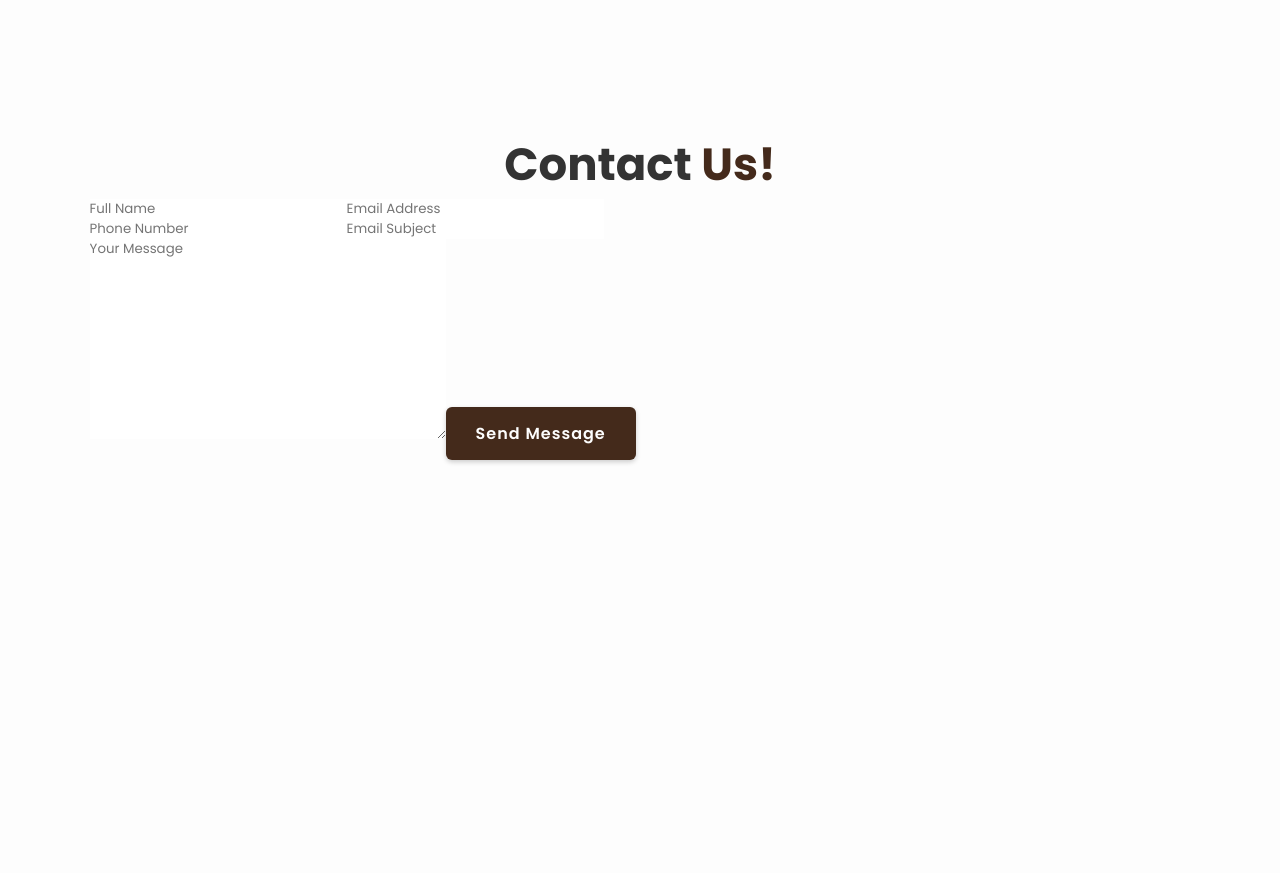
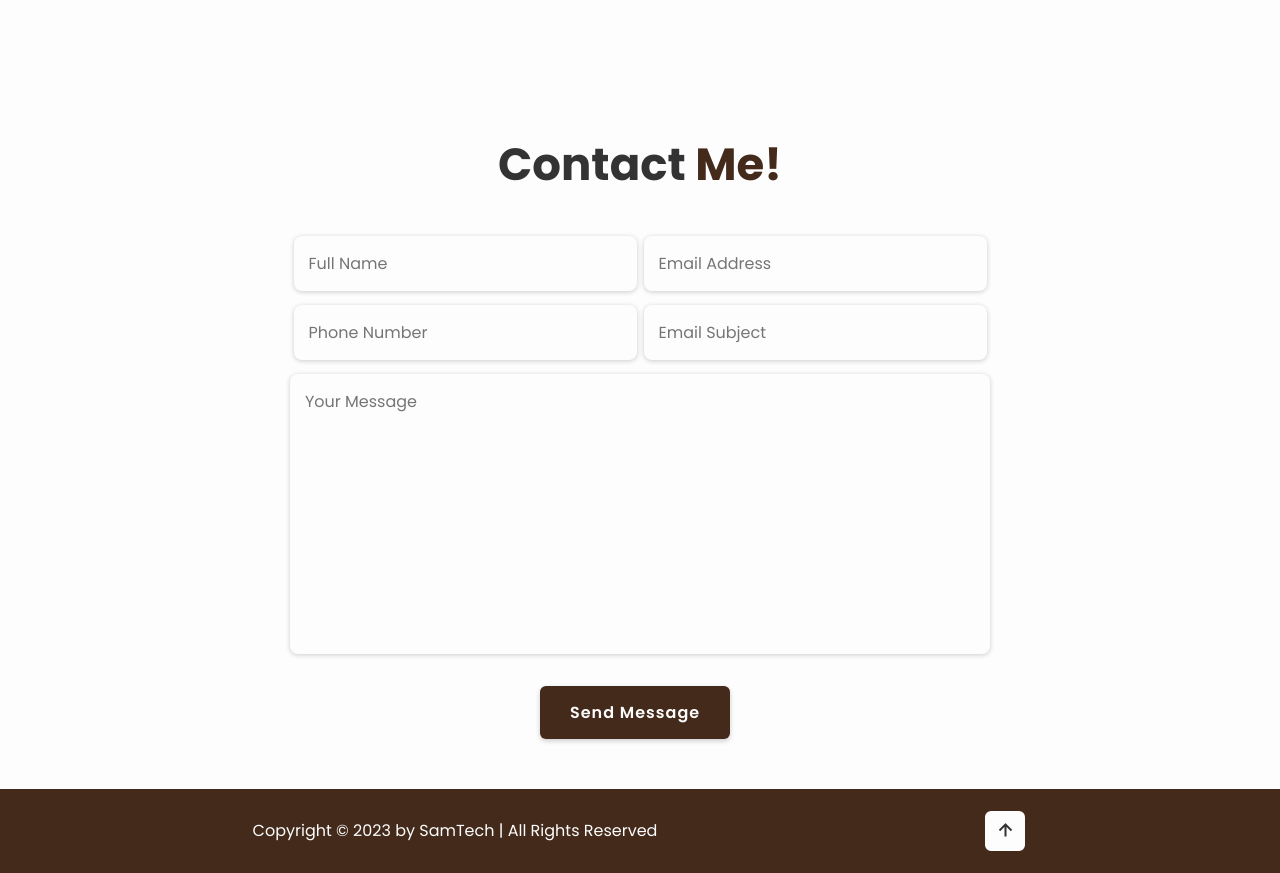
Before and after one commit to SamTech-Africa/library_management_system_frontend, a React (Create React App) app: page / in a window 1280 px wide. Shown: the part 5420-6293 px from the top of the page. Before the commit the page ends 6201 px from the top, so only its background shows below. Built offline with nearby package versions, Linux system fonts and the light colour scheme.

Commit message:
Footer Page

```diff
--- a/src/container/pages/components/home/Contact.jsx
+++ b/src/container/pages/components/home/Contact.jsx
@@ -4,19 +4,20 @@ import '../../styles/home/Contact.css';
 const Contact = ()=> {
   return (
     <div className='contact' id='contact'>
-    <h2 className='heading'>Contact <span>Us!</span></h2>
-    <form action='#'>
-        <div className='input-box'>
-            <input type='text' placeholder='Full Name' />
-            <input type='email' placeholder='Email Address' />
-        </div>
-        <div className='input-box'>
-            <input type='number' placeholder='Phone Number' />
-            <input type='text' placeholder='Email Subject' />
-        </div>
-        <textarea name='' id='' cols={30} rows={10}  placeholder='Your Message' />
-        <input type='submit' value={'Send Message'} className='btn' />
-    </form>
+        <h2 class="heading">Contact <span>Me!</span></h2>
+
+        <form action="#">
+            <div class="input-box">
+                <input type="text" placeholder="Full Name" />
+                <input type="email" placeholder="Email Address" />
+            </div>
+            <div class="input-box">
+                <input type="number" placeholder="Phone Number" />
+                <input type="text" placeholder="Email Subject" />
+            </div>
+            <textarea name="" id="" cols="30" rows="10" placeholder="Your Message"></textarea>
+            <input type="submit" value="Send Message" class="btn" />
+        </form>
     </div>
   )
 }
--- /dev/null
+++ b/src/container/pages/components/home/Footer.jsx
@@ -0,0 +1,17 @@
+import React from 'react';
+import '../../styles/home/Footer.css';
+
+const Footer= () => {
+  return (
+    <footer className='footer'>
+        <div className='footer-text'>
+            <p>Copyright &copy; 2023 by SamTech | All Rights Reserved</p>
+        </div>
+        <div class="footer-iconTop">
+            <a href="#home"><i class="bx bx-up-arrow-alt"></i></a>
+        </div>
+    </footer>
+  )
+}
+
+export default Footer;
--- a/src/container/pages/components/home/LandingPage.jsx
+++ b/src/container/pages/components/home/LandingPage.jsx
@@ -7,6 +7,7 @@ import Services from './Services';
 import Books from './Books';
 import Testimonial from './Testimonial';
 import Contact from './Contact';
+import Footer from './Footer';
 
 
 
@@ -34,6 +35,7 @@ const LandingPage= ()=> {
             <section>
                 <Contact />
             </section>
+            <Footer />
         </div>
     )
 }
--- a/src/container/pages/styles/home/Contact.css
+++ b/src/container/pages/styles/home/Contact.css
@@ -0,0 +1,43 @@
+.contact h2 {
+    margin-bottom: 3rem;
+}
+
+.contact form {
+    max-width: 70rem;
+    margin: 1rem auto;
+    align-items: center;
+    margin-bottom: 3rem;
+}
+
+.contact form .input-box {
+    display: flex;
+    justify-content: space-around;
+    flex-wrap: wrap;
+}
+
+
+.contact form .input-box input,
+.contact form textarea {
+    width: 100%;
+    padding: 1.5rem;
+    font-size: 1.6rem;
+    color: var(--text-color);
+    background: var(--bg-color);
+    border-radius: .8rem;
+    margin: .7rem 0;
+    box-shadow: 0 .1rem .5rem var(--shadow-color);
+}
+
+.contact form .input-box input {
+    width: 49%;
+}
+
+.contact form textarea {
+    resize: none;
+}
+
+.contact form .btn{
+    margin-top: 2rem;
+    cursor: pointer;
+    margin-left: 25rem;
+}
--- /dev/null
+++ b/src/container/pages/styles/home/Footer.css
@@ -0,0 +1,34 @@
+.footer {
+    display: flex;
+    justify-content: space-around;
+    align-items: center;
+    flex-direction: wrap;
+    padding: 2rem 7%;
+    background: var(--main-color);
+}
+
+.footer-text p{
+    font-size: 1.6rem;
+    color: var(--white-color);
+}
+
+.footer-iconTop a {
+    display: inline-flex;
+    justify-content: center;
+    align-items: center;
+    padding: .8rem;
+    background: var(--white-color);
+    border-radius: .8rem;
+    border: .2rem solid var(--main-color);
+    outline: .2rem solid transparent;
+    transition: var(--transition-delay);
+}
+
+.footer-iconTop a:hover {
+    outline-color: var(--white-color);
+}
+
+.footer-iconTop a i {
+    font-size: 2.4rem;
+    color: #333;
+}
```
